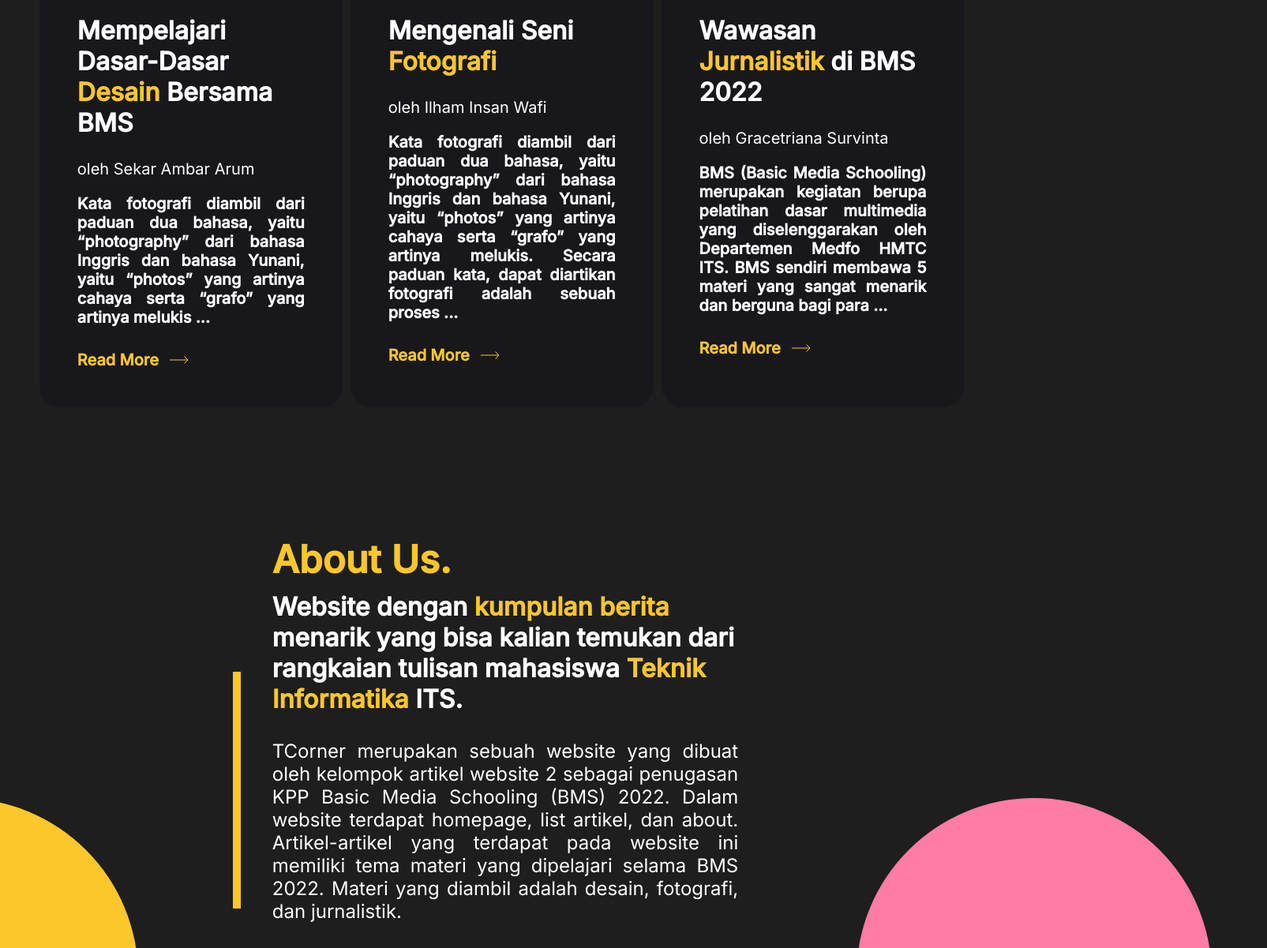
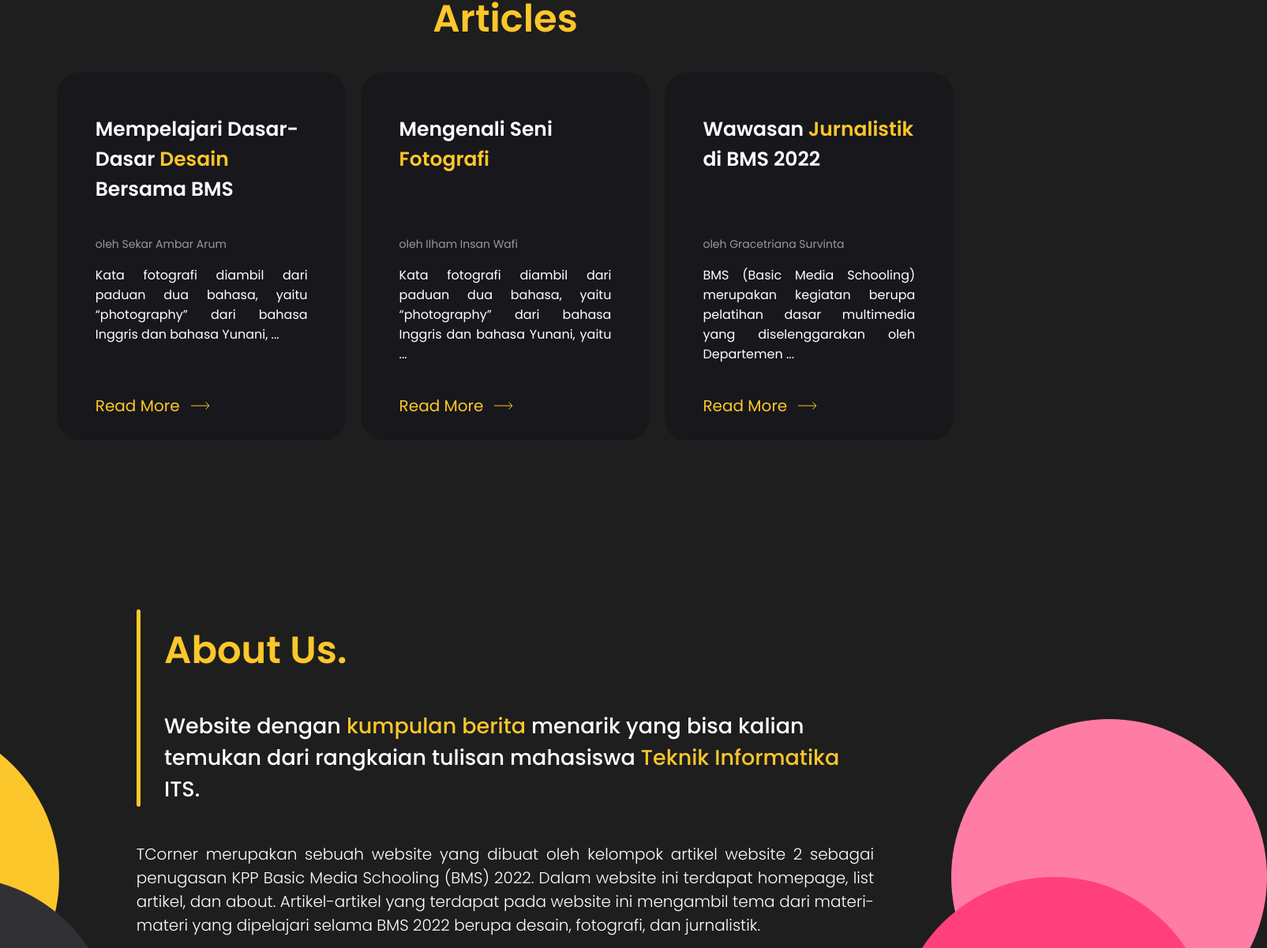
Before and after one commit to aryansfw/kpp-bms-2022, a plain HTML site: page index.html in a window 1280 px wide. Shown: the part 1012-2213 px from the top of the page at 79% size, 1605 px wide, since content can reach past the window. Drawn offline with nearby package versions, Linux system fonts and the light colour scheme.

Commit message:
fix: update styling for home-page
update styling for all section and make them responsive

```diff
--- a/css/index.css
+++ b/css/index.css
@@ -1,3 +1,5 @@
+@import url("https://fonts.googleapis.com/css2?family=Comfortaa:wght@300;400;500;600;700&family=Cutive+Mono&family=Nunito:wght@400;600;800&family=Poppins:wght@200;300;400;500;600&family=Quicksand:wght@300;400;500;600;700&family=Raleway:ital,wght@0,200;0,300;0,400;0,500;0,600;0,700;0,800;0,900;1,200;1,300;1,400;1,500;1,600;1,700;1,800;1,900&display=swap");
+
 a {
   text-decoration: none;
 }
@@ -7,7 +9,7 @@ li {
 }
 
 * {
-  font-family: "Inter", sans-serif;
+  font-family: "Poppins", sans-serif;
   box-sizing: border-box;
   transition: 0.5s;
 }
@@ -15,17 +17,16 @@ li {
 body {
   margin: 0;
   padding: 0;
-    font-family: "Inter", sans-serif;
   background: #1e1e1e;
   overflow-x: hidden;
 }
 
 section {
   width: 100%;
-    height: 100vh;
+  /* min-height: 100vh; */
   padding: 5em 3.5%;
   color: white;
-    background-color: #1E1E1E;
+  background-color: #1e1e1e;
 }
 
 html {
@@ -54,6 +55,7 @@ body.light header .toggle-switchmode .moon {
   flex-direction: column;
   gap: 50px;
   text-align: center;
+  height: 110vh;
 }
 #home h1 {
   padding-inline: 30px;
@@ -74,6 +76,12 @@ body.light header .toggle-switchmode .moon {
   letter-spacing: 0.2px;
 }
 
+/* Articles */
+#articles {
+  padding: 5em 3.5% 0 3.5%;
+  min-height: 100vh;
+}
+
 .container-articles {
   height: 100%;
   width: 100%;
@@ -84,67 +92,60 @@ body.light header .toggle-switchmode .moon {
 }
 
 .container-articles h1 {
-    color: #FCC72A;
+  color: #fcc72a;
   font-size: 48px;
   font-weight: 600;
-    line-height: 1px;
+  margin-bottom: 4vh;
 }
 
 .container-cards {
-    display: flex;
-    flex-direction: row;
-    margin-top: 12px;
-    box-sizing: border-box;
+  display: grid;
+  grid-template-columns: repeat(auto-fit, minmax(19rem, 1fr));
+  gap: 20px;
 }
 
 .card {
-    flex: 0.33;
-    padding: 32px 48px 48px 48px;
-    margin: 0 5px;
+  padding: 32px 48px;
   border-radius: 27px;
-    background-color: #18171C;
-    color: #FFFFFF;
+  background-color: #18171c;
+  color: #ffffff;
+  cursor: default;
 }
 
-.card h2{
+.card h2 {
   font-style: normal;
   font-weight: 600;
-    font-size: 32px;
-    line-height: 39px;
+  font-size: 25px;
+  margin-bottom: 10px;
+  min-height: 17vh;
+}
+
+.card h2 span {
+  color: #fcc72a;
+}
+
+.card h4 {
+  color: #999;
+  font-weight: 400;
+  font-size: 14px;
   margin-bottom: 10px;
 }
 
-.card h4{
-    font-style: normal;
+.card h3 {
   font-weight: 400;
-    font-size: 20px;
-    line-height: 24px;
-    margin-bottom: 10px;
-}
-
-.card h3{
-    font-style: normal;
-    font-weight: 600;
-    font-size: 20px;
-    line-height: 24px;
+  font-size: 16px;
   text-align: justify;
   margin-bottom: 30px;
-}
-
-.card a {
-    font-style: normal;
-    font-weight: 600;
-    font-size: 20px;
-    line-height: 24px;
-    text-align: justify;
-    color: #FCC72A;
+  min-height: 17vh;
 }
 
 .read-more {
+  font-size: 20px;
+  line-height: 24px;
+  color: #fcc72a;
   display: flex;
   flex-direction: row;
 }
-.card span {color: #FCC72A;}
 
 .arrow {
   margin-left: 14px;
@@ -152,30 +153,28 @@ body.light header .toggle-switchmode .moon {
 }
 
 .card:hover {
-    background-color: #FF407C;
+  background-color: #ff407c;
+  transform: scale(1.03);
+}
+
+.card:hover h4 {
+  color: #1e1e1e;
 }
 
 .card:hover > .read-more > span {
-    transition: none;
-    color: #18171C;
+  color: #18171c;
 }
 
 .card:hover > .read-more > .arrow {
   content: url("../asset/img/arrow-selected.svg");
-    transition: 0.5;
-}
-
-.container-bars {
-    display: flex;
-    flex-direction: row;
-    margin-top: 12px;
-}
-
-.container-bars img {
-    margin: 0 10px;
+  transition: 1s;
 }
 
 /* About */
+#about {
+  padding: 5em 3.5% 0px 3.5%;
+}
+
 .background-decoration-container {
   width: 100%;
   position: relative;
@@ -183,109 +182,119 @@ body.light header .toggle-switchmode .moon {
   background-color: black;
   z-index: 10;
 }
-.rectangle {
-    position: absolute;
-    width: 10px;
-    height: 300px;
-    left: 250px;
-    top: -550px;
-    background: #FCC72A;
-}
 
 .circle1 {
   position: absolute;
-    width:  450px;
-    height: 450px;
+  width: 400px;
+  height: 400px;
   border-radius: 50%;
-    left: -320px;
-    bottom: -60px;
-    background: #FCC72A;
+  left: -370px;
+  bottom: -30px;
+  background: #fcc72a;
 }
 
 .circle2 {
   position: absolute;
-    width: 450px;
-    height: 225px;
-    border-radius: 225px 225px 0 0;
-    left: -250px;
-    bottom: -60px;
+  width: 400px;
+  height: 200px;
+  border-radius: 200px 200px 0 0;
+  left: -300px;
+  bottom: -30px;
   background: #313034;
 }
 
 .circle3 {
   position: absolute;
-    width: 450px;
-    height: 450px;
+  width: 400px;
+  height: 400px;
   border-radius: 50%;
-    right: -300px;
-    bottom: -60px;
-    background: #FF7CA5;
+  right: -370px;
+  bottom: -30px;
+  background: #ff7ca5;
 }
 
 .circle4 {
   position: absolute;
-    width: 450px;
-    height: 225px;
-    border-radius: 225px 225px 0 0;
-    right: -200px;
-    bottom: -60px;
-    background: #FF407C;
+  width: 400px;
+  height: 200px;
+  border-radius: 200px 200px 0 0;
+  right: -300px;
+  bottom: -30px;
+  background: #ff407c;
 }
 
 .container-about {
   width: 100%;
-    padding: 0px 300px;
-    box-sizing: border-box;
+  padding-inline: 10vw;
 }
 
-.container-about h1 {
-    color: #FCC72A;
+.container-about .container-stick {
+  display: flex;
+  align-items: center;
+  gap: 30px;
+}
+
+.container-about .stick {
+  width: 10px;
+  min-height: 250px;
+  background: #fcc72a;
+  border-radius: 10px;
+}
+
+.container-about .about-us {
+  color: #fcc72a;
   font-size: 48px;
   font-weight: 600;
-    line-height: 1px;
 }
 
 .container-about h3 {
-    font-weight: 600;
-    font-size: 32px;
-    line-height: 39px;
-    color: #FFFF;
+  font-weight: 500;
+  font-size: 27px;
+  color: #ffff;
 }
 
-.container-about h3 span{
-    color: #FCC72A;
+.container-about h3 span {
+  color: #fcc72a;
 }
 
 .container-about p {
-    color: #FFFF;
+  color: #ffff;
   text-align: justify;
-    font-size: 24px;
+  font-size: 20px;
+  font-weight: 300;
 }
 
 .container-contact {
-    padding: 50px 0px;
+  display: flex;
   align-items: center;
-    justify-content: space-between;
+  justify-content: center;
+  gap: 25px;
+}
+
+.container-contact h6 {
+  cursor: pointer;
+  color: #ffff;
+  font-size: 12px;
+  font-weight: 400;
+}
+
+.container-contact img {
+  cursor: pointer;
+  margin-right: 10px;
+}
+
+.container-contact h6:hover {
+  color: #fcc72a;
+}
+
+.email,
+.instagram,
+.telp {
   display: flex;
 }
 
+@media (max-width: 900px) {
   .container-contact h6 {
-    color: #FFFF;
-    font-size: 15px;
+    display: none;
   }
-
-.container-contact img {
-    margin-right: 10px;
 }
-
-.email {
-    display: flex;
-}
-
-.instagram {
-    display: flex;
-}
-
-.telp {
-    display: flex;
-}
--- a/index.html
+++ b/index.html
@@ -8,12 +8,6 @@
     <link rel="icon" type="image/x-icon" href="asset/img/logo.svg" />
     <link rel="stylesheet" href="css/index.css" />
     <link rel="stylesheet" href="css/navbar.css" />
-    <link rel="preconnect" href="https://fonts.googleapis.com" />
-    <link rel="preconnect" href="https://fonts.gstatic.com" crossorigin />
-    <link
-    href="https://fonts.googleapis.com/css2?family=Inter:wght@100;200;300;400;500;600700&family=Poppins:wght@200;300;400;500;600&display=swap"
-    rel="stylesheet"
-    />
     <link
       rel="stylesheet"
       href="https://unicons.iconscout.com/release/v4.0.0/css/line.css"
@@ -64,7 +58,10 @@
           <div class="card">
             <h2>Mempelajari Dasar-Dasar <span>Desain</span> Bersama BMS</h2>
             <h4>oleh Sekar Ambar Arum</h4>
-                    <h3>Kata fotografi diambil dari paduan dua bahasa, yaitu “photography” dari bahasa Inggris dan bahasa Yunani, yaitu “photos” yang artinya cahaya serta “grafo” yang artinya melukis ...</h3>
+            <h3>
+              Kata fotografi diambil dari paduan dua bahasa, yaitu “photography”
+              dari bahasa Inggris dan bahasa Yunani, ...
+            </h3>
             <a href="articles/design.html" class="read-more">
               <span>Read More</span>
               <div class="arrow"></div>
@@ -73,7 +70,10 @@
           <div class="card">
             <h2>Mengenali Seni <span>Fotografi</span></h2>
             <h4>oleh Ilham Insan Wafi</h4>
-                    <h3>Kata fotografi diambil dari paduan dua bahasa, yaitu “photography” dari bahasa Inggris dan bahasa Yunani, yaitu “photos” yang artinya cahaya serta “grafo” yang artinya melukis. Secara paduan kata, dapat diartikan fotografi adalah sebuah proses ...</h3>
+            <h3>
+              Kata fotografi diambil dari paduan dua bahasa, yaitu “photography”
+              dari bahasa Inggris dan bahasa Yunani, yaitu ...
+            </h3>
             <a href="articles/fotografi.html" class="read-more">
               <span>Read More</span>
               <div class="arrow"></div>
@@ -82,41 +82,56 @@
           <div class="card">
             <h2>Wawasan <span>Jurnalistik</span> di BMS 2022</h2>
             <h4>oleh Gracetriana Survinta</h4>
-                    <h3>BMS (Basic Media Schooling) merupakan kegiatan berupa pelatihan dasar multimedia yang diselenggarakan oleh Departemen Medfo HMTC ITS. BMS sendiri membawa 5 materi yang sangat menarik dan berguna bagi para ...</h3>
+            <h3>
+              BMS (Basic Media Schooling) merupakan kegiatan berupa pelatihan
+              dasar multimedia yang diselenggarakan oleh Departemen ...
+            </h3>
             <a href="articles/jurnalistik.html" class="read-more">
               <span>Read More</span>
               <div class="arrow"></div>
             </a>
           </div>
         </div>
+      </div>
     </section>
 
     <section id="about">
       <div class="container-about">
-                <h1>About Us.</h1>
-                <h3>Website dengan <span>kumpulan berita</span> menarik yang
-                    bisa kalian temukan dari rangkaian tulisan mahasiswa
-                    <span>Teknik Informatika</span> ITS.</h3>
-                <p>TCorner merupakan sebuah website yang dibuat oleh kelompok artikel website 2 sebagai penugasan KPP Basic Media Schooling (BMS) 2022. Dalam website terdapat homepage, list artikel, dan about. Artikel-artikel yang terdapat pada website ini memiliki tema materi yang dipelajari selama BMS 2022. Materi yang diambil adalah desain, fotografi, dan jurnalistik.</p>
+        <div class="container-stick">
+          <span class="stick"></span>
+          <div class="container-title-about">
+            <h1 class="about-us">About Us.</h1>
+            <h3>
+              Website dengan <span>kumpulan berita</span> menarik yang bisa
+              kalian temukan dari rangkaian tulisan mahasiswa
+              <span>Teknik Informatika</span> ITS.
+            </h3>
+          </div>
+        </div>
+        <p>
+          TCorner merupakan sebuah website yang dibuat oleh kelompok artikel
+          website 2 sebagai penugasan KPP Basic Media Schooling (BMS) 2022.
+          Dalam website ini terdapat homepage, list artikel, dan about.
+          Artikel-artikel yang terdapat pada website ini mengambil tema dari
+          materi-materi yang dipelajari selama BMS 2022 berupa desain,
+          fotografi, dan jurnalistik.
+        </p>
         <div class="container-contact">
           <div class="email">
-                        <img src="./asset/img/email-icon.svg">
-                        <h6>business.itscorner@gmail.com</h6>
+            <img src="./asset/img/email-icon.svg" />
+            <h6>business.tccorner@gmail.com</h6>
           </div>
           <div class="instagram">
-                        <img src="./asset/img/instagram-icon.svg">
-                        <h6>ITSCORNER_OFFICIAL</h6>
+            <img src="./asset/img/instagram-icon.svg" />
+            <h6>TCCORNER_OFFICIAL</h6>
           </div>
           <div class="telp">
-                        <img src="./asset/img/telpon-icon.svg">
+            <img src="./asset/img/telpon-icon.svg" />
             <h6>+62 858-7621-5954</h6>
           </div>
         </div>
-
-
       </div>
       <div class="background-decoration-container">
-                <div class="rectangle"></div>
         <div class="circle1"></div>
         <div class="circle2"></div>
         <div class="circle3"></div>
@@ -124,7 +139,6 @@
       </div>
     </section>
 
-
     <script src="js/navbar.js"></script>
   </body>
 </html>
```
Lines whose indentation alone changed are shown as unchanged.
